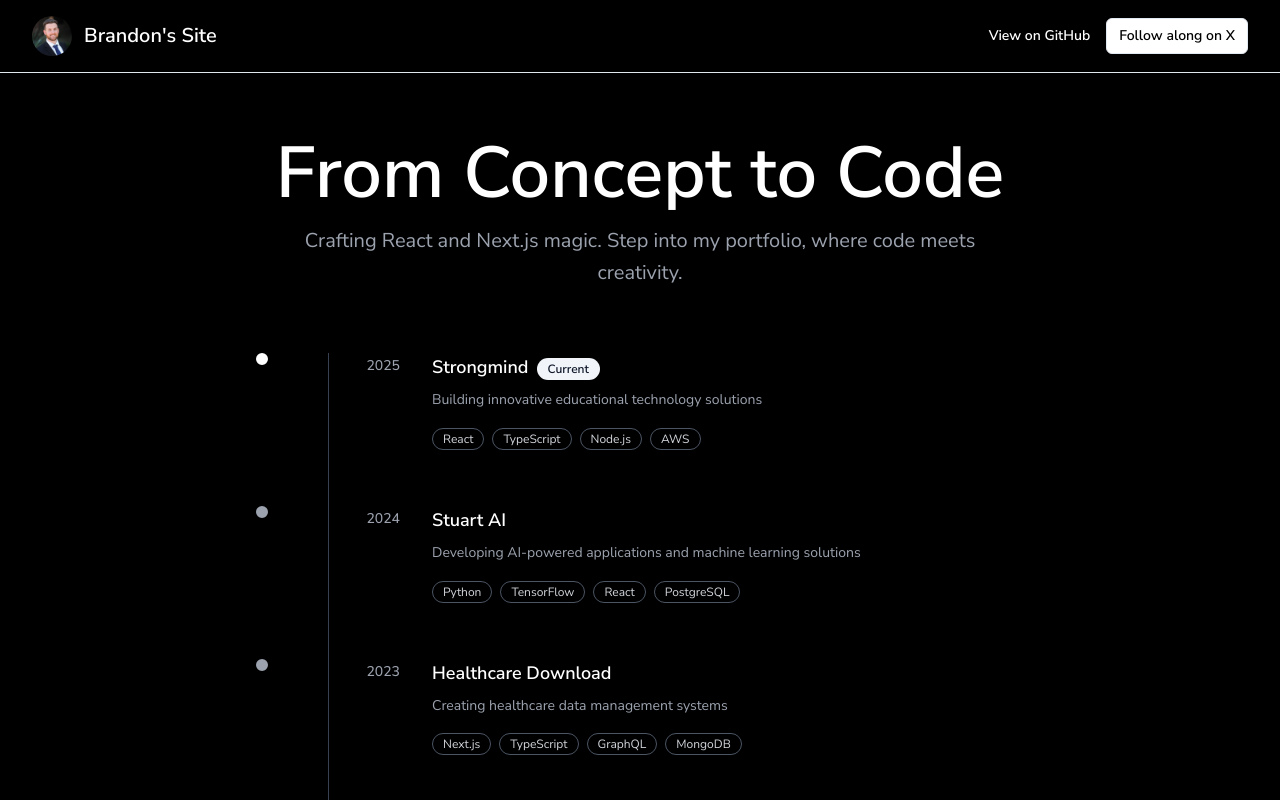
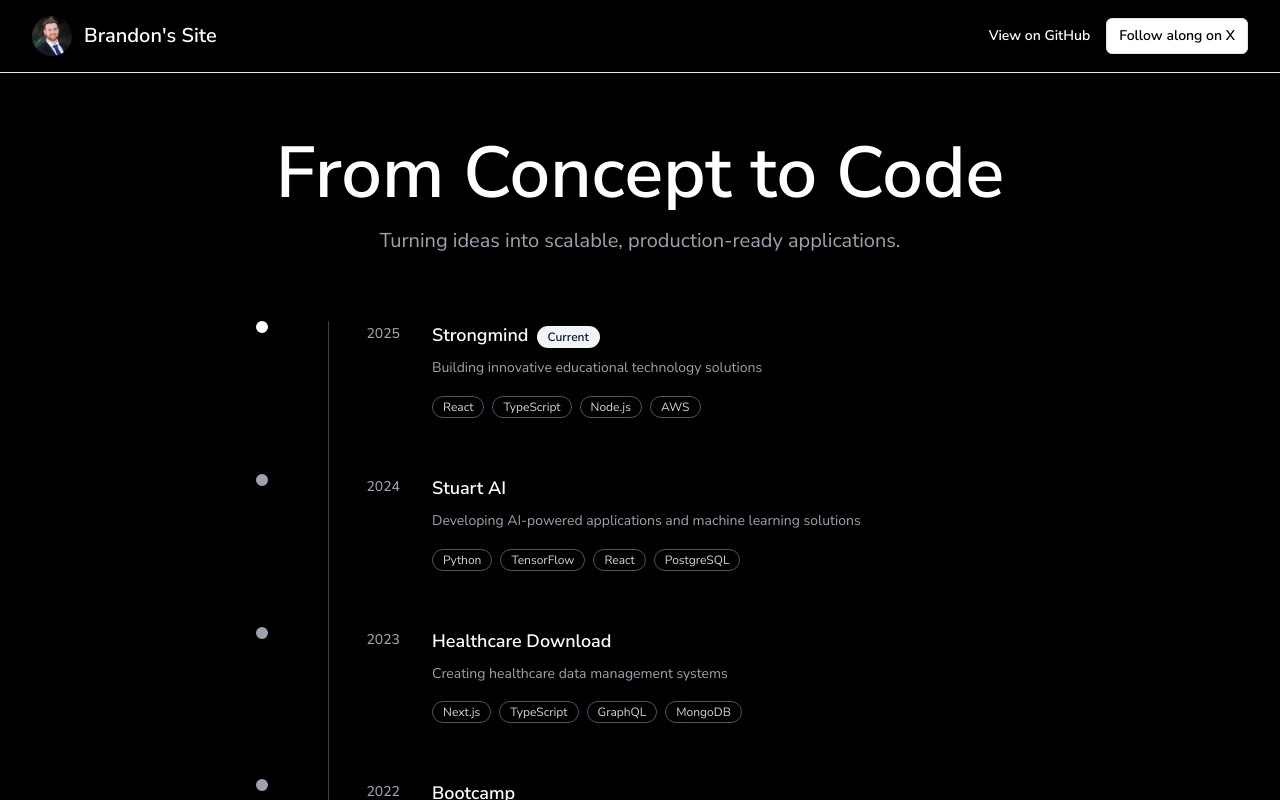
Before and after one commit to bmaggiano/next-portfolio, a Next.js app: page / in a window 1280 px wide. Shown: the top 800 px of the page. Built offline with nearby package versions, Linux system fonts and the light colour scheme.

Commit message:
update subtitle

```diff
--- a/components/ui/jumbotron.tsx
+++ b/components/ui/jumbotron.tsx
@@ -5,8 +5,7 @@ export default function Jumbotron() {
         From Concept to Code
       </h1>
       <p className="max-w-[42rem] text-center leading-normal text-gray-400 sm:text-xl sm:leading-8">
-        Crafting React and Next.js magic. Step into my portfolio, where code
-        meets creativity.
+        Turning ideas into scalable, production-ready applications.
       </p>
     </main>
   );
```
